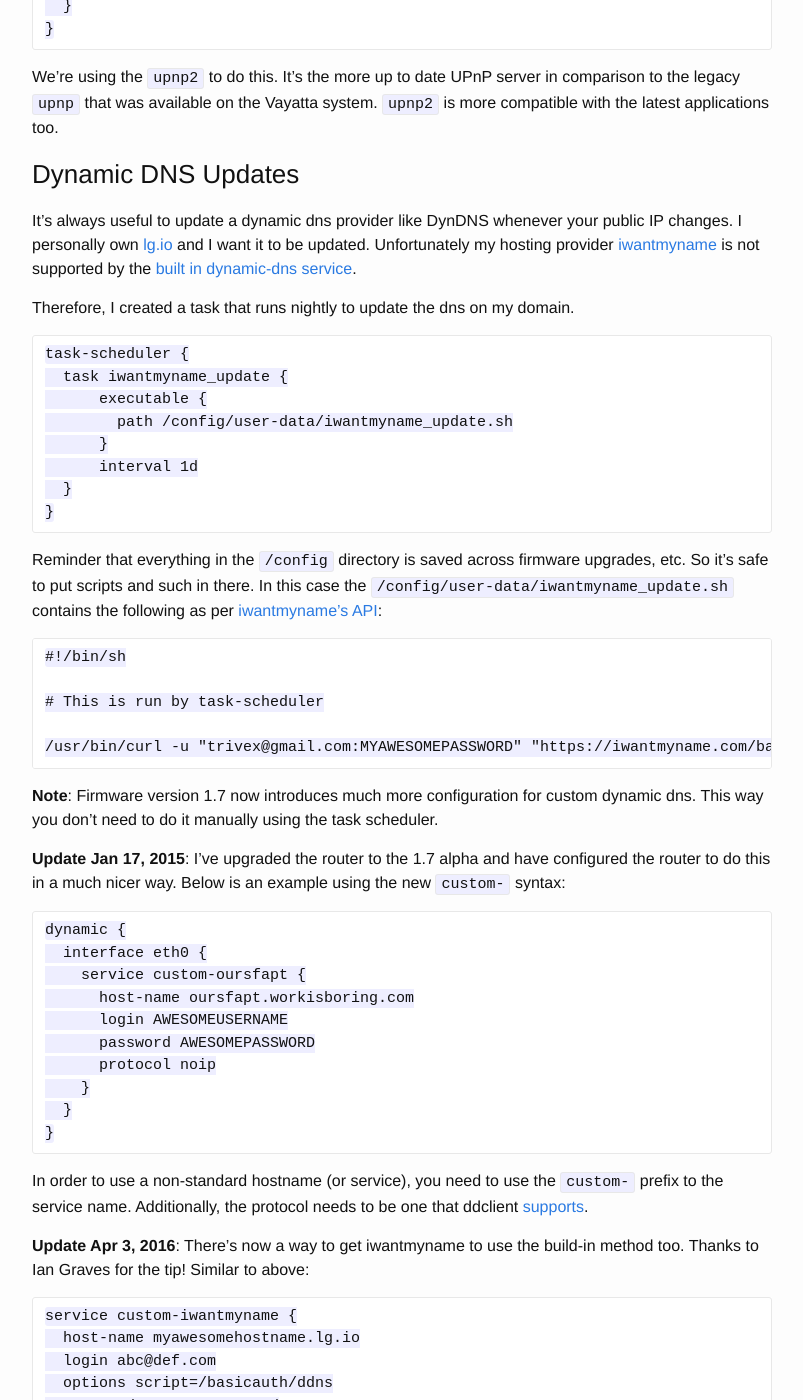
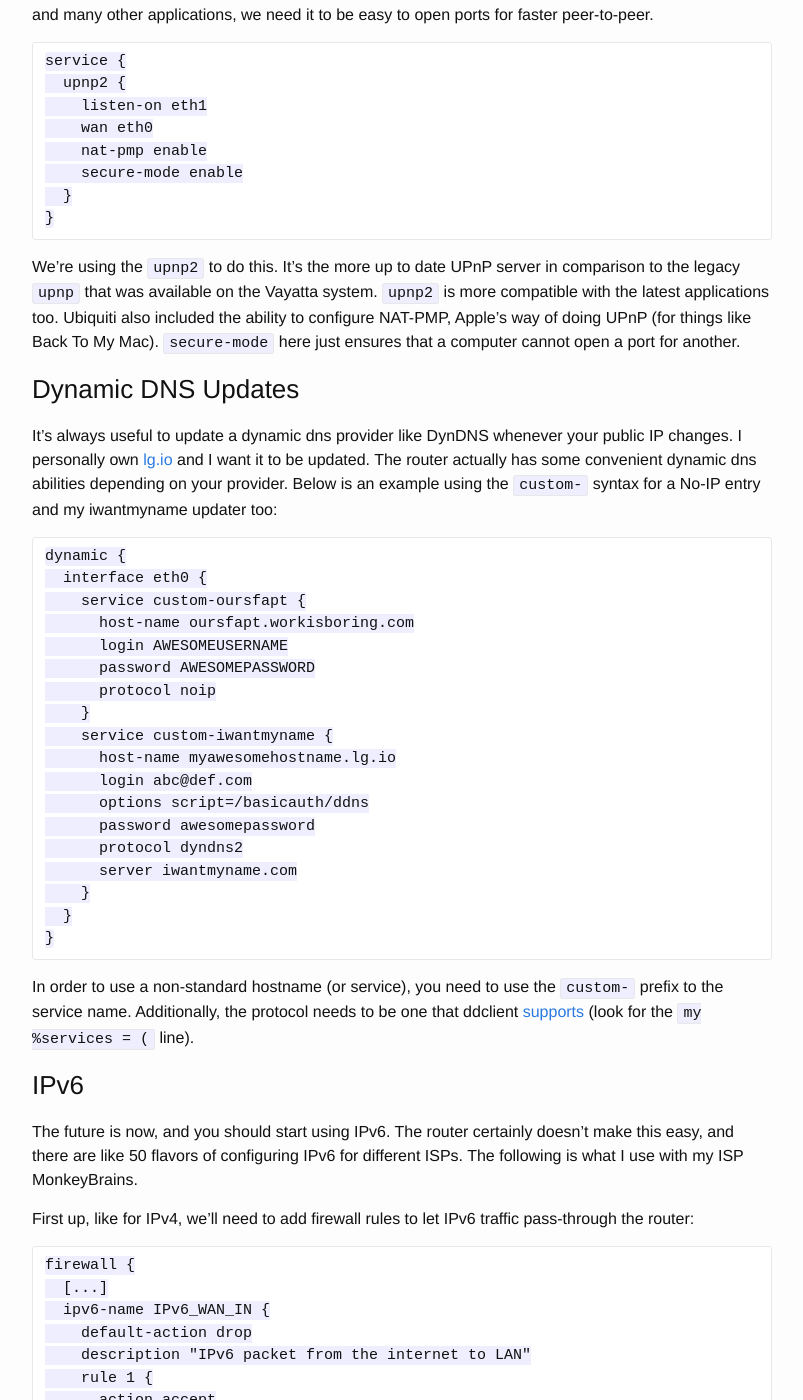
Before and after one commit to lg/lg.io, a Jekyll site: the page built from _posts/2015-01-11-the-ubiquiti-edgerouter-configuring-this-extremely-lowcost-enterprisegrade-router-for-home-use.md, in a window 1280 px wide and 1400 px high, scrolled down 3976 px. Shown: the whole window, without its empty margins (238-1041 px from the left). Built offline with Jekyll 4.4.1, drawn with Linux system fonts in a browser that asks for light colours; comment, search, counter and statistics services are not loaded; some of the changed text lies outside the part shown.

Commit message:
updated edgerouter article
Added NAT-PMP for UPnP, up-to-date dynamic DNS methods, IPv6
instructions, and EdgeRouter-X mention

```diff
--- a/_config.yml
+++ b/_config.yml
@@ -16,4 +16,3 @@ kramdown:
 
 gems:
   - jekyll-gist
-  - rouge
--- a/_posts/2015-01-11-the-ubiquiti-edgerouter-configuring-this-extremely-lowcost-enterprisegrade-router-for-home-use.md
+++ b/_posts/2015-01-11-the-ubiquiti-edgerouter-configuring-this-extremely-lowcost-enterprisegrade-router-for-home-use.md
@@ -5,12 +5,15 @@ categories: []
 tags: []
 published: True
 ---
+<sub><sup>**Updated Jan 17, 2015:** Moved the dynamic DNS away from a scheduled task to the new custom- service method</sup></sub><br/>
+<sub><sup>**Updated Apr 3, 2016:** Added dynamic DNS instructions for iwantmyname</sup></sub><br/>
+<sub><sup>**Updated Jul 24, 2016:** Added NAT-PMP for UPnP, up-to-date dynamic DNS methods, IPv6 instructions, and EdgeRouter-X mention</sup></sub>
 
 I've gotten a new, inexplicable, love for [Ubiquiti](http://ubnt.com). They fit in my favorite category of companies: they make high quality products that cost nothing compared to the old-boys-club equivalents. Oh and these products look spectacular. I'm actually quite surprised how UBNT is able to do all the things they do... I couldn't support them more.
 
-After finding out about them from [MonkeyBrains](https://twitter.com/monkeybrainsnet), I looked through their product line to be quite surprised at the feature sets, yet still low cost. Being a huge fan of networking equipment, I decided to buy their cheapest router, the EdgeMAX EdgeRouter Lite. A 3 port, gigabit-capable router, that can really only be configured by commandline.
+After finding out about them from [MonkeyBrains](https://twitter.com/monkeybrainsnet), I looked through their product line to be quite surprised at the feature sets, yet still low cost. Being a huge fan of networking equipment, I decided to buy their cheapest router (at the time), the EdgeMAX EdgeRouter Lite. A 3 port, gigabit-capable router, that can really only be configured by commandline. Today, they have an even cheaper version of it, for $50! The [EdgeRouter-X](https://www.ubnt.com/edgemax/edgerouter-x/).
 
-For this article, we're going to configure it for home-use.
+For this article, we're going to configure the EdgeRouter Lite for home-use. Instructions should be similar if not identical for the EdgeRouter-X.
 
 ![EdgeRouter Lite](/assets/erlite.png)
 
@@ -119,37 +122,16 @@ There are security problems with UPnP in general, but because of stuff like BitT
       upnp2 {
         listen-on eth1
         wan eth0
+        nat-pmp enable
+        secure-mode enable
       }
     }
 
-We're using the `upnp2` to do this. It's the more up to date UPnP server in comparison to the legacy `upnp` that was available on the Vayatta system. `upnp2` is more compatible with the latest applications too.
+We're using the `upnp2` to do this. It's the more up to date UPnP server in comparison to the legacy `upnp` that was available on the Vayatta system. `upnp2` is more compatible with the latest applications too. Ubiquiti also included the ability to configure NAT-PMP, Apple's way of doing UPnP (for things like Back To My Mac). `secure-mode` here just ensures that a computer cannot open a port for another.
 
 ### Dynamic DNS Updates
 
-It's always useful to update a dynamic dns provider like DynDNS whenever your public IP changes. I personally own [lg.io](http://lg.io) and I want it to be updated. Unfortunately my hosting provider [iwantmyname](https://iwantmyname.com/) is not supported by the [built in dynamic-dns service](https://community.ubnt.com/t5/EdgeMAX-CLI-Basics-Knowledge/EdgeMAX-Dynamic-DNS-commands/ta-p/473905).
-
-Therefore, I created a task that runs nightly to update the dns on my domain.
-
-    task-scheduler {
-      task iwantmyname_update {
-          executable {
-            path /config/user-data/iwantmyname_update.sh
-          }
-          interval 1d
-      }
-    }
-
-Reminder that everything in the `/config` directory is saved across firmware upgrades, etc. So it's safe to put scripts and such in there. In this case the `/config/user-data/iwantmyname_update.sh` contains the following as per [iwantmyname's API](http://blog.iwantmyname.com/2012/03/ddns-dynamic-dns-service-on-your-own-domain.html):
-
-    #!/bin/sh
-
-    # This is run by task-scheduler
-
-    /usr/bin/curl -u "trivex@gmail.com:MYAWESOMEPASSWORD" "https://iwantmyname.com/basicauth/ddns?hostname=xxx.lg.io"
-
-**Note**: Firmware version 1.7 now introduces much more configuration for custom dynamic dns. This way you don't need to do it manually using the task scheduler.
-
-**Update Jan 17, 2015**: I've upgraded the router to the 1.7 alpha and have configured the router to do this in a much nicer way. Below is an example using the new `custom-` syntax:
+It's always useful to update a dynamic dns provider like DynDNS whenever your public IP changes. I personally own [lg.io](http://lg.io) and I want it to be updated. The router actually has some convenient dynamic dns abilities depending on your provider. Below is an example using the `custom-` syntax for a No-IP entry and my iwantmyname updater too:
 
     dynamic {
       interface eth0 {
@@ -159,21 +141,127 @@ Reminder that everything in the `/config` directory is saved across firmware upg
           password AWESOMEPASSWORD
           protocol noip
         }
+        service custom-iwantmyname {
+          host-name myawesomehostname.lg.io
+          login abc@def.com
+          options script=/basicauth/ddns
+          password awesomepassword
+          protocol dyndns2
+          server iwantmyname.com
+        }
       }
     }
 
-In order to use a non-standard hostname (or service), you need to use the `custom-` prefix to the service name. Additionally, the protocol needs to be one that ddclient [supports](https://github.com/wimpunk/ddclient/blob/master/ddclient#L452).
+In order to use a non-standard hostname (or service), you need to use the `custom-` prefix to the service name. Additionally, the protocol needs to be one that ddclient [supports](https://github.com/wimpunk/ddclient/blob/master/ddclient) (look for the `my %services = (` line).
 
-**Update Apr 3, 2016**: There's now a way to get iwantmyname to use the build-in method too. Thanks to Ian Graves for the tip! Similar to above:
+### IPv6
 
-    service custom-iwantmyname {
-      host-name myawesomehostname.lg.io
-      login abc@def.com
-      options script=/basicauth/ddns
-      password awesomepassword
-      protocol dyndns2
-      server iwantmyname.com
+The future is now, and you should start using IPv6. The router certainly doesn't make this easy, and there are like 50 flavors of configuring IPv6 for different ISPs. The following is what I use with my ISP MonkeyBrains.
+
+First up, like for IPv4, we'll need to add firewall rules to let IPv6 traffic pass-through the router:
+
+    firewall {
+      [...]
+      ipv6-name IPv6_WAN_IN {
+        default-action drop
+        description "IPv6 packet from the internet to LAN"
+        rule 1 {
+          action accept
+          description "Allow established sessions"
+          state {
+            established enable
+            related enable
+          }
+        }
+        rule 5 {
+          action accept
+          description "Allow ICMPv6"
+          log disable
+          protocol icmpv6
+        }
+        rule 10 {
+          action drop
+          description "Drop invalid connections"
+          state {
+            invalid enable
+          }
+        }
+     }
+     ipv6-name IPv6_WAN_LOCAL {
+        default-action drop
+        description "IPv6 WAN to Local"
+        rule 5 {
+          action accept
+          description "Allow established sessions"
+          state {
+            established enable
+            related enable
+          }
+        }
+        rule 10 {
+          action drop
+          description "Drop invalid connections"
+          state {
+            invalid enable
+          }
+        }
+        rule 15 {
+          action accept
+          protocol ipv6-icmp
+        }
+        rule 30 {
+          action accept
+          description "Allow dhcpv6"
+          destination {
+            port 546
+          }
+          protocol udp
+          source {
+            port 547
+          }
+        }
+      }
+      ipv6-receive-redirects disable
+      ipv6-src-route disable
     }
+
+Next, you'll need to get an IPv6 address for your router from your ISP. Typically they have DHCPv6 to do this for you, but not always. Fortunately for me MonkeyBrains does. Due to the way DHCPv6 works, we then use Prefix Delegation to route requests to the proper clients and we'll use SLAAC for internal discovery.
+
+    interfaces {
+      [...]
+      ethernet eth0 {
+        [...]
+        address dhcpv6
+        dhcpv6-pd {
+          pd 0 {
+            interface eth1 {
+              service slaac
+            }
+            prefix-length 64
+          }
+          rapid-commit enable
+        }
+      }
+    }
+
+Oh and don't forget to assign the IPv6 firewall rules to the internet interface:
+
+    interfaces {
+      [...]
+      ethernet eth0 {
+        [...]
+        in {
+          ipv6-name IPv6_WAN_IN
+          [...]
+        }
+        out {
+          ipv6-name IPv6_WAN_LOCAL
+          [...]
+        }
+      }
+    }
+
+And that should be it! Sometimes it can take a while for IPs to get set up, but once it is, you should be good to go. A good way of testing is to SSH into the router and issue the command: `ping6 google.com`. Then try it on your own computer.
 
 ### Selective VPN routing (Policy-based Routing)
 
```
